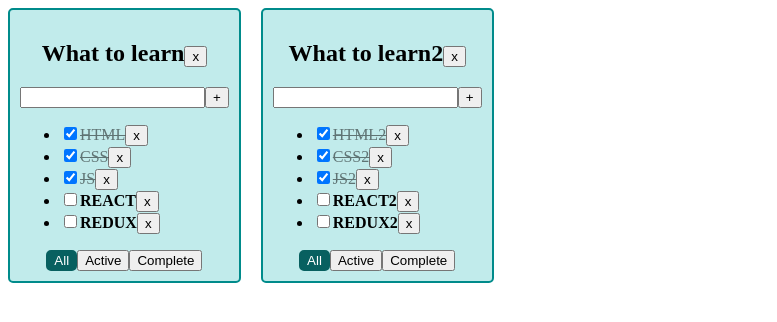
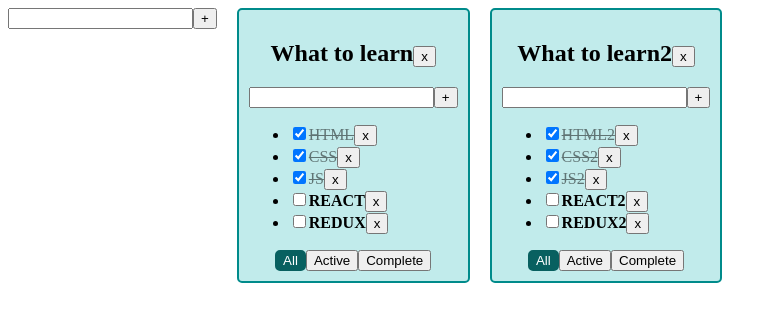
Before and after one commit to igor-minaev/todolist-repeat, a React (Create React App) app: page / in a window 1280 px wide. Shown: the top 322 px of the page, without its empty margins (0-777 px from the left). Built offline with nearby package versions, Linux system fonts and the light colour scheme.

Commit message:
refactor adding todolist with AddItemForm

```diff
--- a/src/App.tsx
+++ b/src/App.tsx
@@ -1,6 +1,7 @@
 import React, {useState} from 'react';
 import './App.css';
 import {Todolist} from './components/Todolist';
+import {AddItemForm} from './components/AddItemForm';
 
 export type TaskType = {
     id: string
@@ -66,6 +67,16 @@ function App() {
         setTodolists(todolists.filter(t => t.id !== todolistId))
         delete tasks[todolistId]
     }
+    const addTodolist = (title: string) => {
+        const newTodolistId = crypto.randomUUID()
+        const newTodolist: TodolistType = {
+            id: newTodolistId,
+            title,
+            filter: 'all'
+        }
+        setTodolists([newTodolist, ...todolists])
+        setTasks({...tasks, [newTodolistId]: []})
+    }
 
     const mappedTodolists = todolists.length
         ? todolists.map(t => {
@@ -88,6 +99,7 @@ function App() {
 
     return (
         <div className="App">
+            <AddItemForm addItem={addTodolist}/>
             {mappedTodolists}
         </div>
     )
```
Also changed, not shown: src/App.css (+4 -3 lines).
